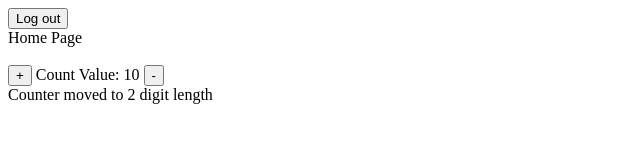
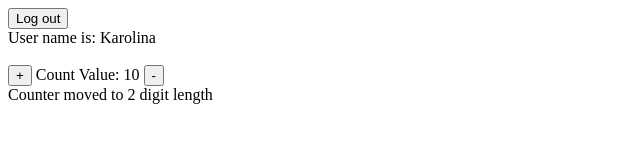
Before and after one commit to quackness/pinia-counter, a Vue app: page / in a window 1280 px wide. Shown: the top 160 px of the page, without its empty margins (0-640 px from the left). Built offline with nearby package versions, Linux system fonts and the light colour scheme.

Commit message:
add click event and v-if to show the user name if the user is authenticated

```diff
--- a/src/App.vue
+++ b/src/App.vue
@@ -5,13 +5,16 @@ import HomeView from "./components/HomeView.vue";
 
 import { useAuthStore } from "@/stores/auth";
 const authStore = useAuthStore();
+function logout() {
+  authStore.isAuthenticated = false;
+}
 </script>
 
 <template>
   <header></header>
 
   <main>
-    <button>Log out</button>
+    <button @click="logout">Log out</button>
     <HomeView />
   </main>
 </template>
--- a/src/components/HomeView.vue
+++ b/src/components/HomeView.vue
@@ -1,10 +1,14 @@
 <script setup>
 import Counter from "@/components/Counter.vue";
+import { useAuthStore } from "@/stores/auth";
+const authStore = useAuthStore();
 </script>
 
 <template>
   <main>
-    Home Page
+    <div v-if="authStore.isAuthenticated">
+      User name is: {{ authStore.user.name }}
+    </div>
     <Counter />
   </main>
 </template>
--- a/src/stores/auth.js
+++ b/src/stores/auth.js
@@ -2,7 +2,7 @@ import { defineStore } from 'pinia';
 
 export const useAuthStore = defineStore('auth', {
   state: () => ({
-    isAuthenticated: false,
+    isAuthenticated: true,
     user: {
       name: 'Karolina',
       email: 'test@gmail.com'
```
